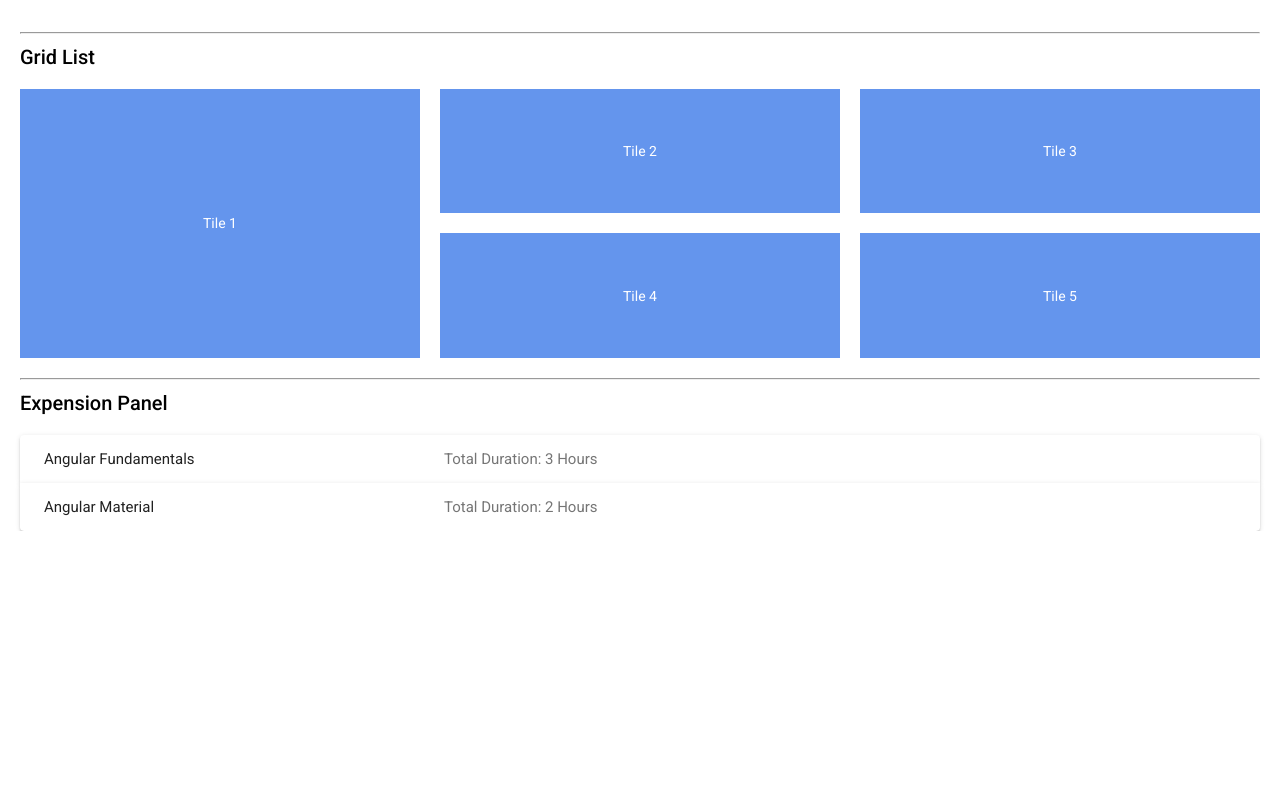
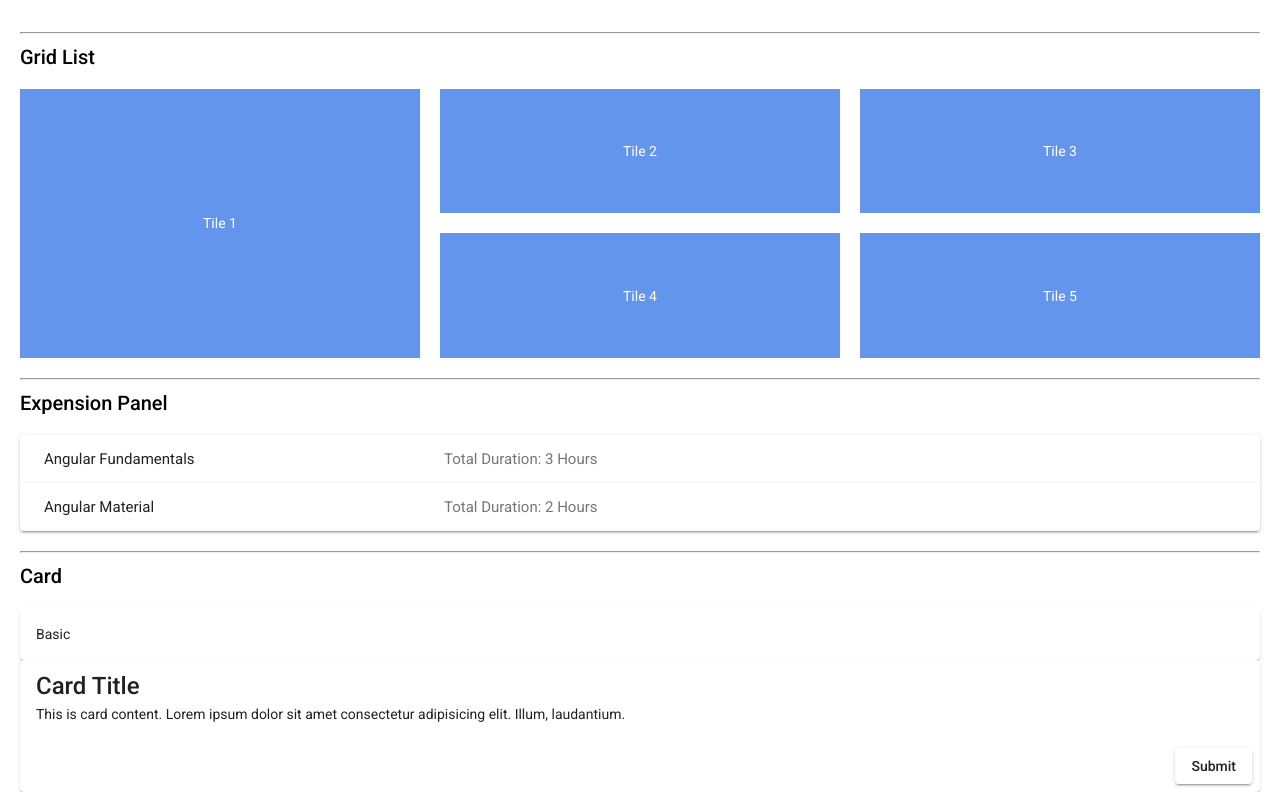
Before and after one commit to mhkmcp/angular-material, an Angular app: page / in a window 1280 px wide. Shown: the part 3537-4329 px from the top of the page. Before the commit the page ends 4068 px from the top, so only its background shows below. Built offline with nearby package versions, Linux system fonts and the light colour scheme.

Commit message:
added card

```diff
--- a/src/app/app.component.html
+++ b/src/app/app.component.html
@@ -281,3 +281,20 @@
     </mat-expansion-panel>
   </mat-accordion>
 </section>
+
+<section>
+  <hr>
+  <h2>Card</h2>
+  <mat-card>Basic</mat-card>
+  <mat-card>
+    <mat-card-title>
+      Card Title
+    </mat-card-title>
+    <mat-card-content>
+      This is card content. Lorem ipsum dolor sit amet consectetur adipisicing elit. Illum, laudantium.
+    </mat-card-content>
+    <mat-card-actions align="end">
+      <button mat-raised-button>Submit</button>
+    </mat-card-actions>
+  </mat-card>
+</section>
--- a/src/app/material/material.module.ts
+++ b/src/app/material/material.module.ts
@@ -10,6 +10,7 @@ import { MatListModule } from '@angular/material/list';
 import { MatDividerModule } from '@angular/material/divider';
 import { MatGridListModule } from '@angular/material/grid-list';
 import { MatExpansionModule } from '@angular/material/expansion';
+import { MatCardModule } from '@angular/material/card';
 
 
 
@@ -25,6 +26,7 @@ const MaterialComponents = [
   MatDividerModule,
   MatGridListModule,
   MatExpansionModule,
+  MatCardModule
 ]
 
 @NgModule({
```
